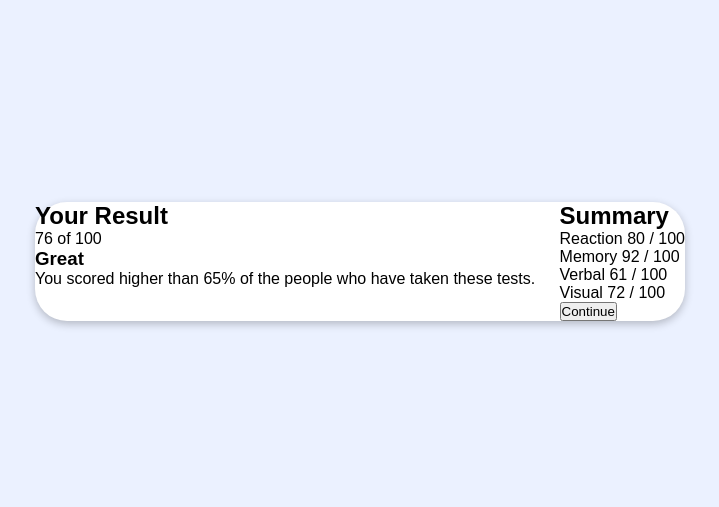
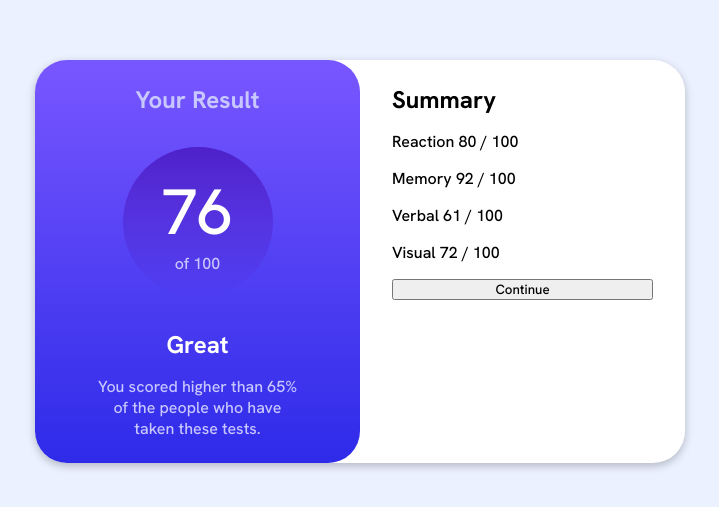
Before and after one commit to tm-laurenzo/frontend-mentor-results-summary-component-main, a plain HTML site: page index.html in a window 1280 px wide. Shown: the part 139-646 px from the top of the page, without its empty margins (280-999 px from the left). Drawn offline with Linux system fonts and the light colour scheme.

Commit message:
Finished the result part

```diff
--- a/index.html
+++ b/index.html
@@ -7,6 +7,12 @@
   <!-- displays site properly based on user's device -->
 
   <link rel="icon" type="image/png" sizes="32x32" href="./assets/images/favicon-32x32.png">
+  <link rel="preconnect" href="https://fonts.googleapis.com" />
+    <link rel="preconnect" href="https://fonts.gstatic.com" crossorigin />
+    <link
+      href="https://fonts.googleapis.com/css2?family=Hanken+Grotesk:wght@500;700;800&display=swap"
+      rel="stylesheet"
+    />
 
   <title>Frontend Mentor | Results summary component</title>
 
@@ -30,14 +36,13 @@
 
     <dv class="card-container">
       <section class="result">
-        <h2>Your Result</h2>
+        <h2 class="result-header">Your Result</h2>
         <p class="grading">
           <span class="actuaal-score">76</span>
-          <span class="max-scorte"> of 100</span>
+          <span class="max-score"> of 100</span>
         </p>
-
-        <h3>Great</h3>
-        <p>
+        <h3 class="grade-range">Great</h3>
+        <p class="comment">
           You scored higher than 65% of the people who have taken these tests.
         </p>
       </section>
@@ -56,7 +61,6 @@
           <span class="subject">Memory</span>
           <span class="subject-score">92 / 100</span>
         </div>
-
 
         <div class="subject-field">
           <span class="subject">Verbal</span>
--- a/style.css
+++ b/style.css
@@ -40,3 +40,65 @@ body {
   display: flex;
   justify-content: space-between;
 }
+.result {
+  width: 50%;
+  padding: 1.5rem 2rem;
+  border-radius: 2rem;
+  background: linear-gradient(
+    to bottom,
+    var(--Light-slate-blue-background),
+    var(--Light-royal-blue-background)
+  );
+  text-align: center;
+  display: flex;
+  flex-direction: column;
+  align-items: center;
+  gap: 1rem;
+}
+
+.result .result-header {
+  color: var(--Light-lavender);
+  margin-bottom: 1rem;
+}
+
+.result .grading {
+  width: 150px;
+  height: 150px;
+  border-radius: 50%;
+  background: linear-gradient(
+    to bottom,
+    var(--Violet-blue-circle),
+    var(--Persian-blue-circle)
+  );
+  display: flex;
+  flex-direction: column;
+  align-items: center;
+  justify-content: center;
+}
+
+.grading .actuaal-score {
+  color: white;
+  font-size: 4rem;
+}
+
+.grading .max-score {
+  color: var(--Light-lavender);
+}
+
+.result .grade-range {
+  color: white;
+  font-size: 1.5rem;
+  margin-top: 1rem;
+}
+.result .comment {
+  color: var(--Light-lavender);
+  width: 200px;
+}
+
+.summary {
+  width: 50%;
+  padding: 1.5rem 2rem;
+  display: flex;
+  flex-direction: column;
+  gap: 1rem;
+}
```
